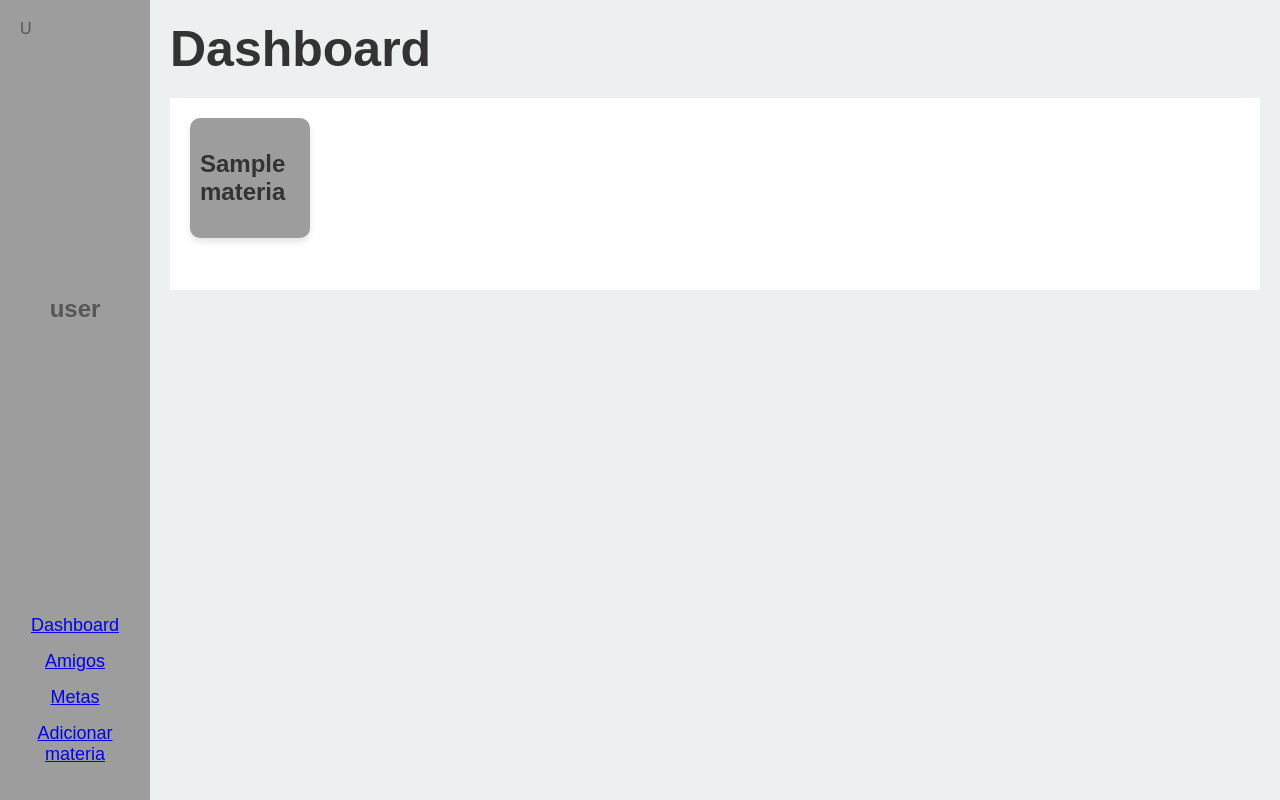
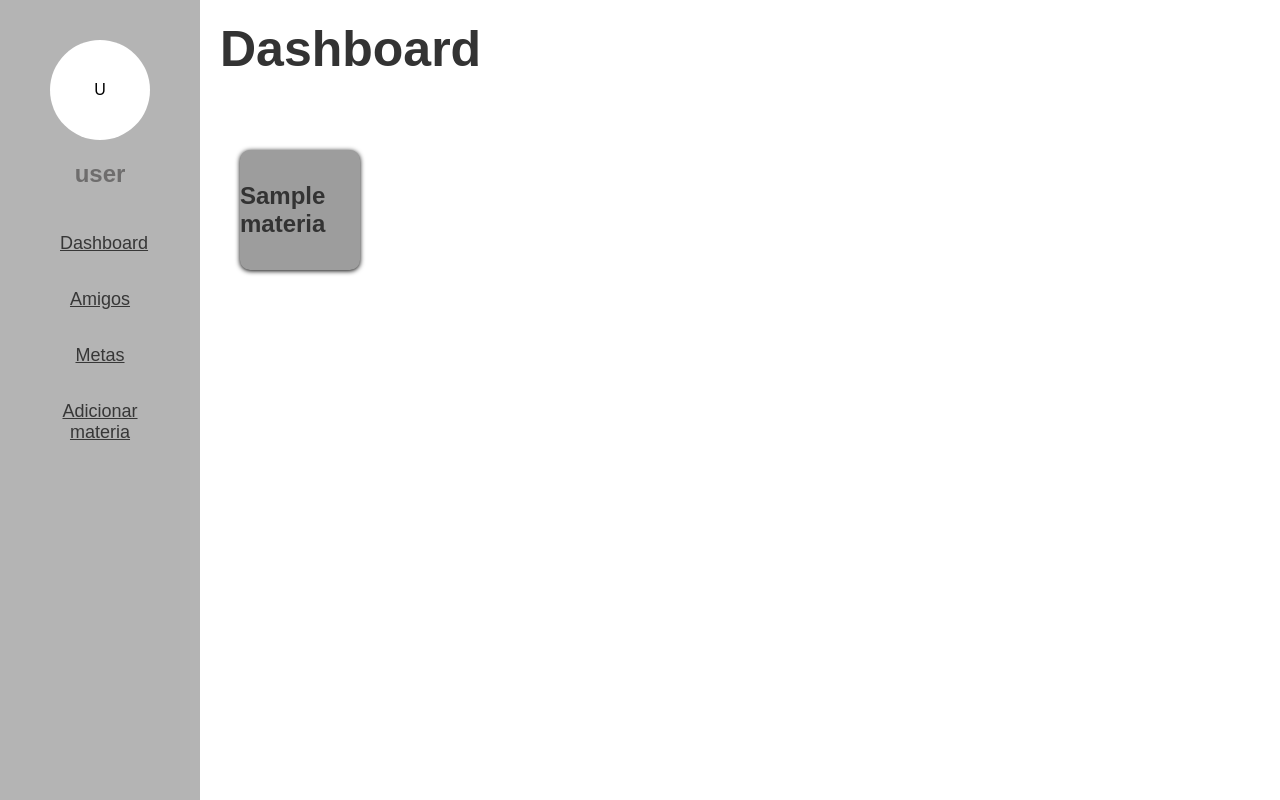
Before and after one commit to Lucasmenezes08/FocusTime, a Django app: page / in a window 1280 px wide. Run offline with Django 5.2, Linux system fonts and the light colour scheme; tables that the repository leaves empty hold one stand-in row (values such as "Sample post").

Commit message:
ajustes de erros na tela principal

```diff
--- a/templates/index.html
+++ b/templates/index.html
@@ -11,9 +11,6 @@
     <title>FocusTime</title>
 </head>
 <body>
-    <nav style="background-color: #9D9D9D; " class = "navbar">
-        <div class = "container_nav"></div>
-    </nav>
     <div class="menuprincipal">
         <div class="sidebar">
             <div class="usericon">U</div>
@@ -31,10 +28,12 @@
 
             {% if materias %}
             <div class="materia_cadastrada">
+                <div class="container_materia-wrapper">
                 {% for materia in materias %}
                     <div class="container_materia">
-                            <h2>{{materia.nome_materia}}</h2>
-                    </div>
+                        <h2>{{materia.nome_materia}}</h2>
+                </div>
+                </div>
                 {% endfor %}
             </div>
             {% endif %}
--- a/templates/static/style.css
+++ b/templates/static/style.css
@@ -13,6 +13,7 @@ body {
 }
 
 
+
 .menuprincipal {
     display: flex;
     height: 100vh;
@@ -20,26 +21,27 @@ body {
 
 
 .sidebar {
-    width: 150px;
+    width: 200px;
     height: 100vh;
-    background-color: #9D9D9D;
+    padding: 40px;
+    display: flex;
+    background-color: #b4b4b4;
     color: rgb(87, 87, 87);
-    padding: 20px;
+    box-shadow: 0px 2px 10px black;
+    flex-direction: column;
+    justify-content: flex-start;
+    align-items: center;
+}
+.usericon {
+    width: 100px;
+    height: 100px;
+    background-color:rgb(255, 255, 255);
+    color: rgb(0, 0, 0);
+    border-radius: 50%;
     display: flex;
     flex-direction: column;
-    justify-content: space-between;
-    box-shadow: 0px 2px 10px black;
-}
-.sidebar.usericon {
-    width: 80px;
-    height: 80px;
-    background-color: #ecf0f1;
-    color: #000000;
-    border-radius: 50%;
-    display: flex;
     justify-content: center;
     align-items: center;
-    font-size: 24px;
     margin-bottom: 20px;
 
 }
@@ -47,7 +49,7 @@ body {
 .sidebar h2 {
     text-align: center;
     margin-bottom: 20px;
-
+    color: rgb(110, 109, 109);
 
 }
 
@@ -63,6 +65,9 @@ body {
 }
 
 .sidebar ul li a {
+    display: inline-block;
+    padding: 10px 20px;
+    color: rgb(55, 55, 55);
     font-size: 18px;
     border-radius: 5px;
     display:block;
@@ -71,14 +76,15 @@ body {
 }
 
 .sidebar ul li a:hover {
-    background-color:#ffffff;
+    text-decoration: none;
+    background-color:rgb(113, 113, 113);
 }
 
 
 .content {
     flex: 1;
     padding: 20px;
-    background-color: #ecf0f1;
+    background-color: #fff;
 }
 
 .content h1 {
@@ -86,27 +92,50 @@ body {
     margin-bottom: 20px;
 }
 
+.content p {
+    font-size: 18px;
+}
 
 .materia_cadastrada{
     flex: 1;
     padding: 20px;
     background-color: #fff;
-    display: flex;
-    flex-wrap: wrap;
-    gap: 2rem;
-    justify-content: space-between;
-
+}
+.container_materia-wrapper {
+    display: grid;
+    grid-template-columns: repeat(3, 1fr);
+    gap: 10px;
 }
 
 .container_materia{
     display: flex;
+    justify-content: center;
     align-items: center;
-    padding: 10px;
     border-radius: 10px;
     height: 7.5rem;
     width: 7.5rem ;
     background-color: #9D9D9D;
     border: none;
-    box-shadow: 0 4px 6px rgba(0, 0, 0, 0.1);
-    margin-bottom: 2rem;
+    margin-bottom: 1.3rem;
+    box-shadow: 0px 1px 5px black;
+    margin-top: 2rem;
 }
+
+.mais{
+    width: 1.5rem;
+    height: 1.5rem;
+    border-radius: 20px;
+    border: none;
+    background-color: rgb(217, 220, 224);
+}
+@media (max-width: 768px) {
+    .container_materia-wrapper {
+        grid-template-columns: 1fr 1fr;
+    }
+}
+
+@media (max-width: 480px) {
+    .container_materia-wrapper {
+        grid-template-columns: 1fr;
+    }
+}
```
